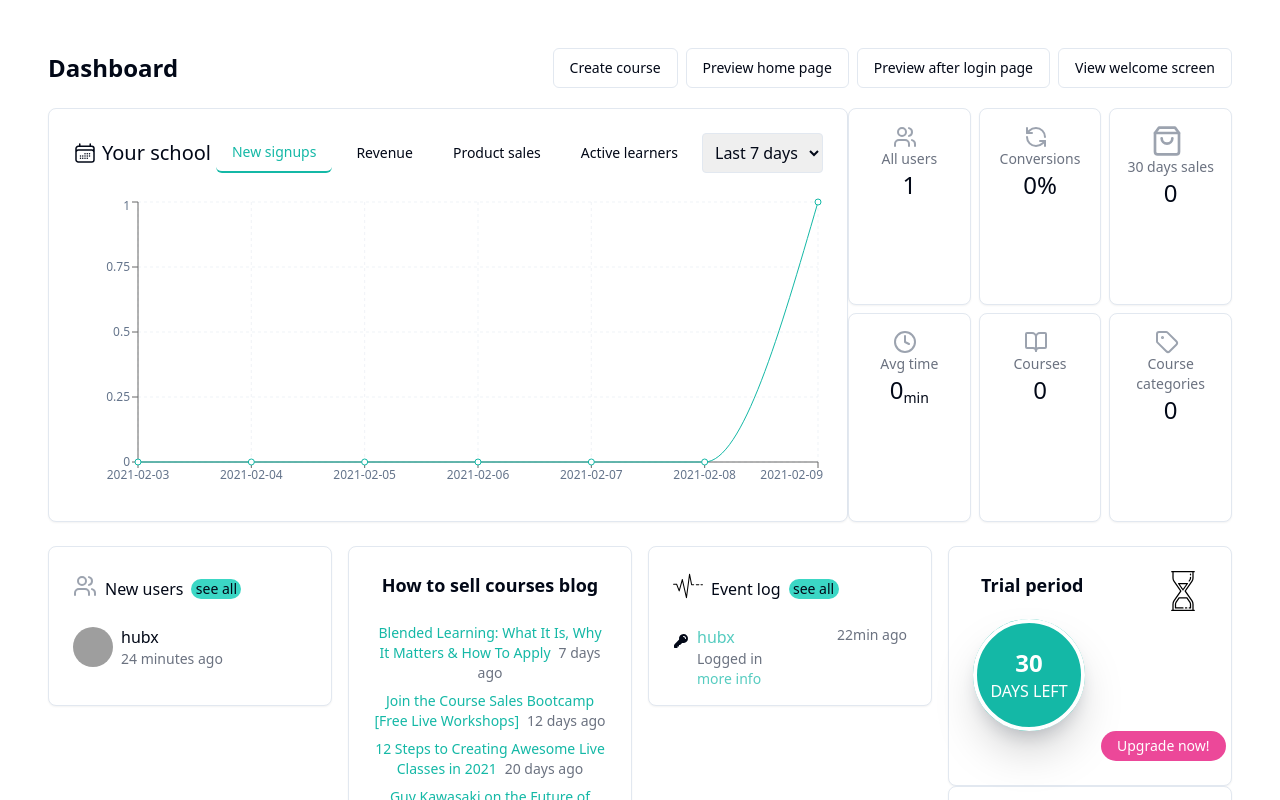
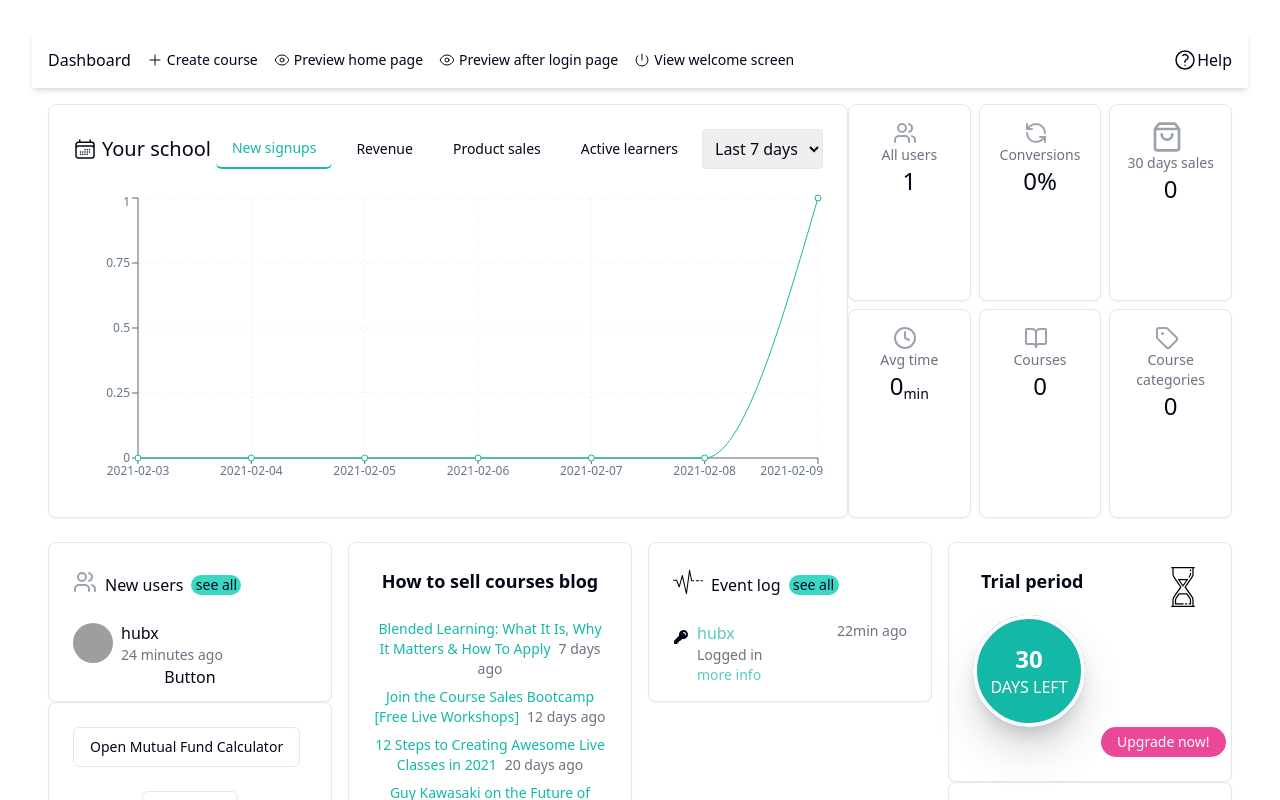
Before and after one commit to mohitverma13/dashBoard, a React (Vite) app: page / in a window 1280 px wide. Shown: the top 800 px of the page. Built offline with nearby package versions, Linux system fonts and the light colour scheme; grey boxes are pictures that could not be loaded.

Commit message:
Nav updated

```diff
--- a/src/App.jsx
+++ b/src/App.jsx
@@ -3,14 +3,15 @@ import Dashboard from './components/Dashboard'
 import Navbar from './components/Navbar'
 import BelowNav from './components/BelowNav'
 import Dash from "./components/Dash"
+import MutualFundCalculator from './components/MutualFundCalculator'
 
 function App() {
   return (
     <>
-      {/* <Navbar></Navbar>
-      <BelowNav></BelowNav> */}
+      <Navbar></Navbar>
+      {/* <BelowNav></BelowNav> */}
       {/* <Dashboard></Dashboard> */}
- <Dash></Dash>
+      <Dash></Dash>
     </>
   )
 }
--- a/src/components/Dash.jsx
+++ b/src/components/Dash.jsx
@@ -1,4 +1,5 @@
 import React from 'react';
+import { useState } from 'react';
 import { LineChart, Line, XAxis, YAxis, ResponsiveContainer, CartesianGrid } from 'recharts';
 import { Card, CardContent, CardHeader } from '@/components/ui/card';
 import { Button } from '@/components/ui/button';
@@ -8,6 +9,7 @@ import { ChartContainer, ChartTooltip, ChartTooltipContent } from "@/components/
 
 import heartbeat from './../assets/heartbeat.svg'
 import sandClock from './../assets/sandClock.svg'
+import CalculatorContainer from './CalculatorContainer';
 
 const data = [
     { date: '2021-02-03', users: 0 },
@@ -28,9 +30,10 @@ const blogPosts = [
 ];
 
 const Dashboard = () => {
+    // const [isShareModalOpen, setIsShareModalOpen] = useState(false)
     return (
         <div className="p-4 max-w-7xl mx-auto">
-            <header className="flex justify-between items-center mb-5">
+            {/* <header className="flex justify-between items-center mb-5">
                 <h1 className="text-2xl font-bold">Dashboard</h1>
                 <div className="flex space-x-2">
                     <Button variant="outline">Create course</Button>
@@ -38,7 +41,7 @@ const Dashboard = () => {
                     <Button variant="outline">Preview after login page</Button>
                     <Button variant="outline">View welcome screen</Button>
                 </div>
-            </header>
+            </header> */}
 
             <div className='flex'>
 
@@ -166,6 +169,7 @@ const Dashboard = () => {
                 </div>
             </div>
             <div className="grid grid-cols-4  gap-4">
+                <div>
                     <Card className='h-[10rem]'>
                         <CardHeader className='flex flex-row justify-start items-center'>
                             <Users className="w-6 h-6 text-gray-400 mr-2" />
@@ -183,22 +187,15 @@ const Dashboard = () => {
                                     <p className="font">hubx</p>
                                     <p className="text-sm text-gray-500">24 minutes ago</p>
                                 </div>
-
-                            {/* <div className='flex'>
-                                <div className="w-[40px] h-[40px] bg-gray-00 text-center flex justify-center items-center">
-                                    <div>HX</div>
                             </div>
-
-                                <div className='flex flex-col justify-start items-start'>
-                                <p className="font">hubx</p>
-                                <p className="text-sm text-gray-500">24 minutes ago</p>
-                                </div>
-                            </div> */}
-
-
+                            <div>
+                                Button
                             </div>
                         </CardContent>
                     </Card>
+
+                    <CalculatorContainer></CalculatorContainer>
+                </div>
                 <Card>
                     <CardHeader>
                         <h3 className="text-lg font-semibold">How to sell courses blog</h3>
```
Lines whose indentation alone changed are shown as unchanged.
